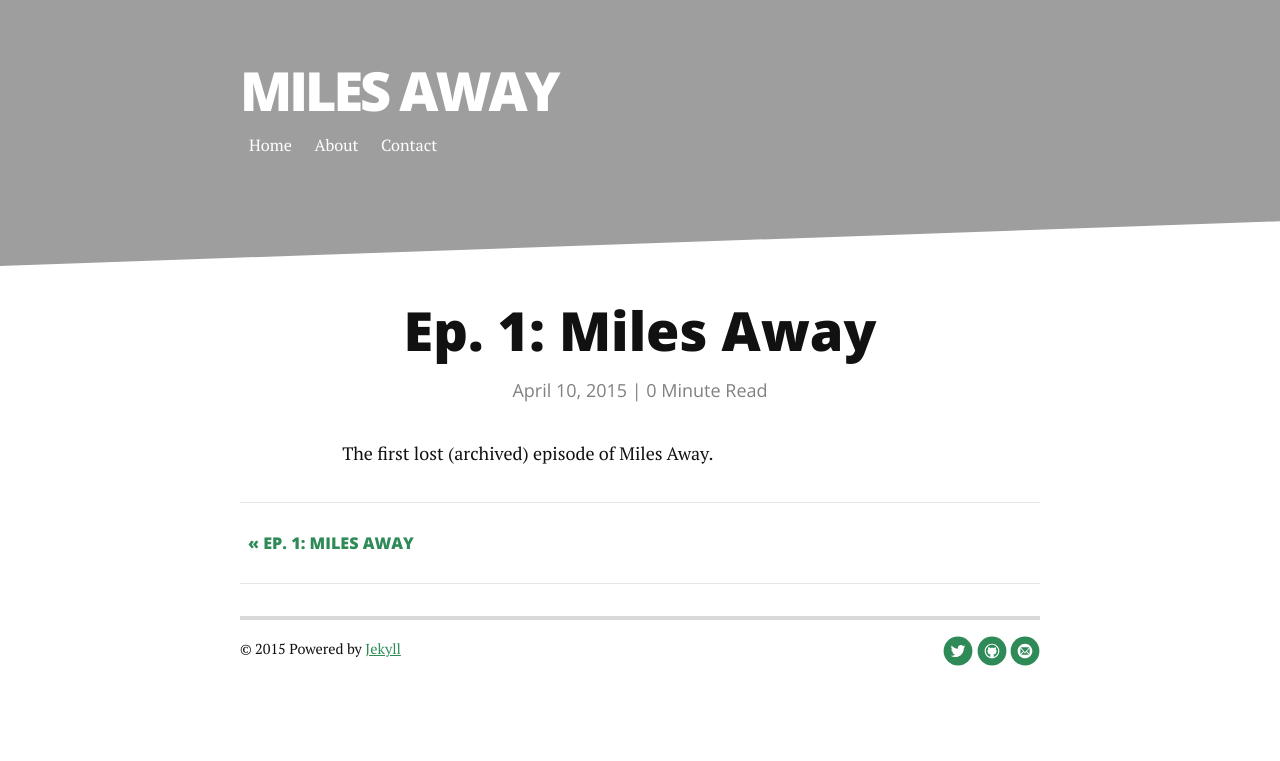
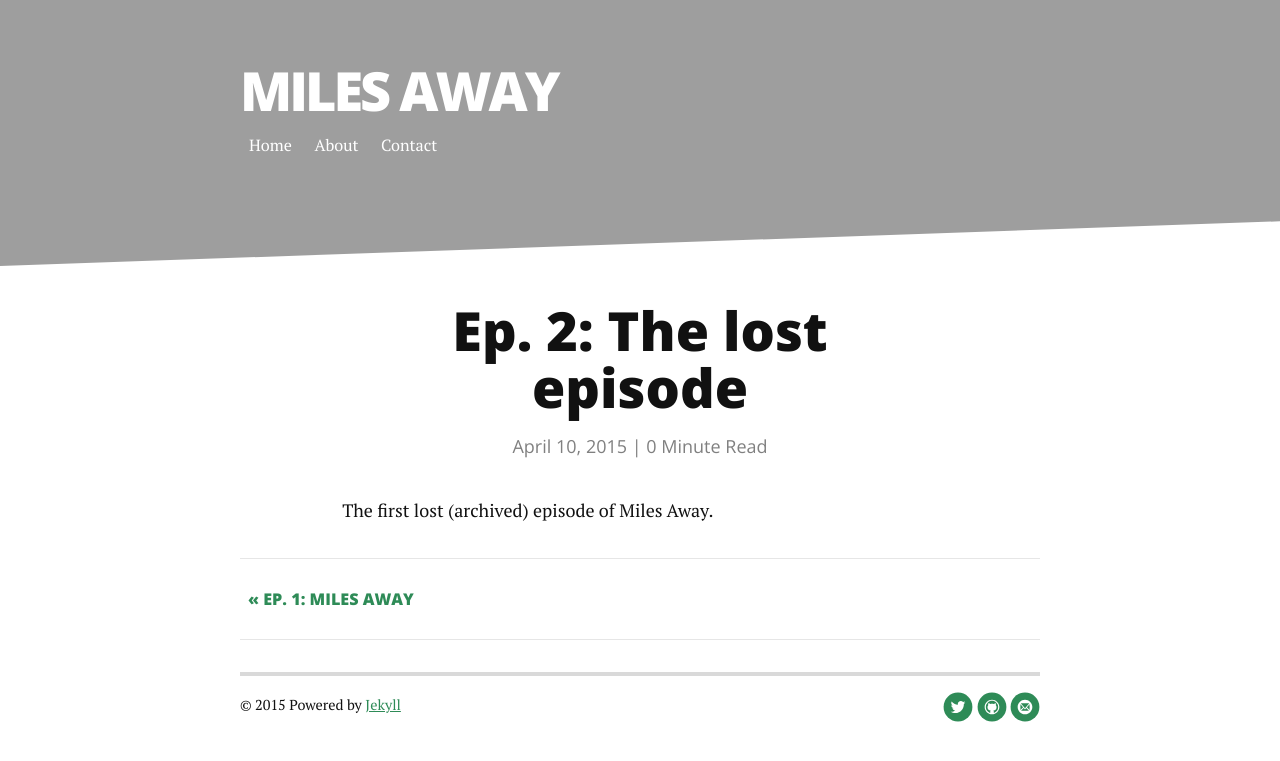
Before and after one commit to wsankey/miles-away, a Jekyll site: the page built from _posts/2015-04-11-The-Lost-Episode.md, in a window 1280 px wide. Shown: the top 761 px of the page. Built offline with Jekyll 4.4.1, drawn with Linux system fonts in a browser that asks for light colours; nearby versions of some CDN libraries; Markdown is read by kramdown in place of the engine named in the settings.

Commit message:
Updated post.

```diff
--- a/_posts/2015-04-11-The-Lost-Episode.md
+++ b/_posts/2015-04-11-The-Lost-Episode.md
@@ -1,6 +1,6 @@
 ---
 layout: post
-title:  "Ep. 1: Miles Away"
+title:  "Ep. 2: The lost episode"
 date:   2015-04-10
 podcast:
 ---
```
